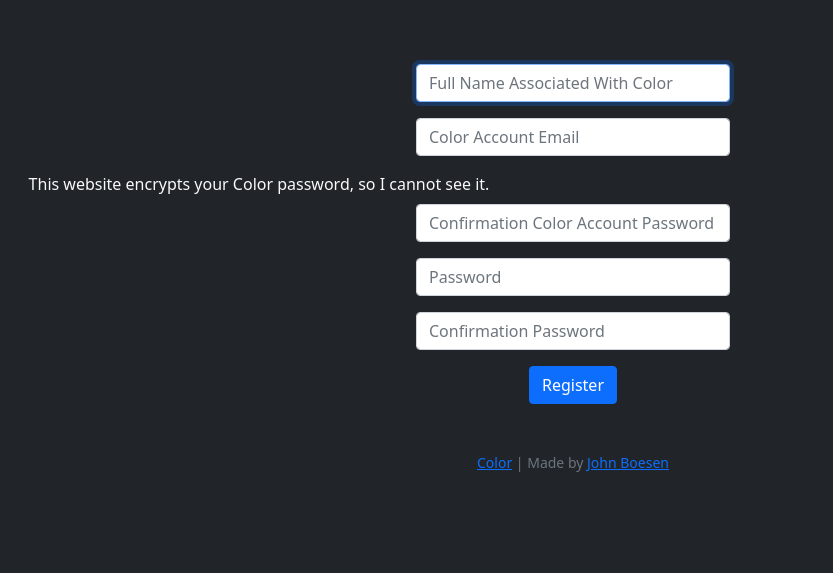
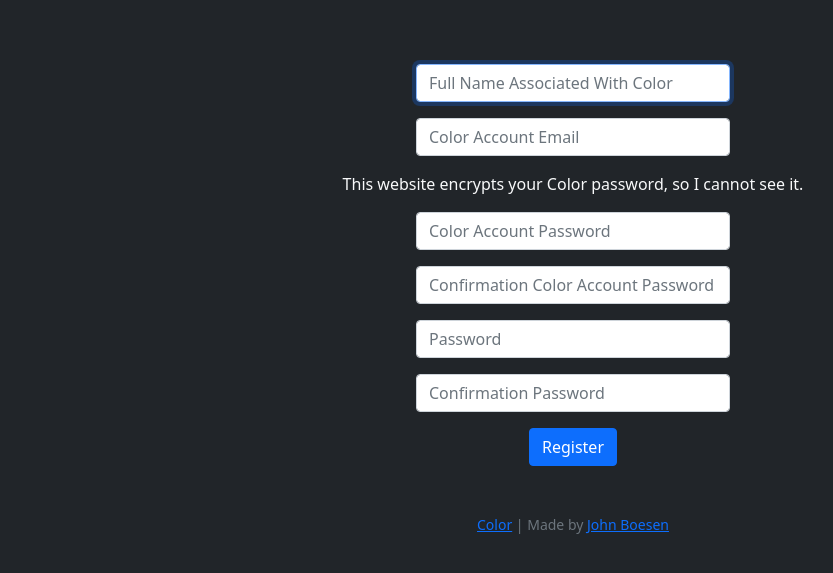
Before and after one commit to Jboesen/covid-activator, a Flask app: page /register in a window 1280 px wide. Shown: the part 88-661 px from the top of the page, without its empty margins (67-900 px from the left). Run offline with Flask 2, Linux system fonts and the light colour scheme; some libraries are stand-ins or nearby versions.

Commit message:
Update register.html

```diff
--- a/templates/register.html
+++ b/templates/register.html
@@ -19,7 +19,11 @@ Register
             <input autocomplete="off" class="form-control mx-auto w-25 mb-3" id="coloremail" name="coloremail"
                 placeholder="Color Account Email" type="text">
         </div>
-        <p class="mt-2 mb-2 text-light w-50" style="text-align: center">This website encrypts your Color password, so I cannot see it.</p>
+        <p class="text-light">This website encrypts your Color password, so I cannot see it.</p>
+        <div>
+            <input class="form-control mx-auto w-25 mb-3" id="colorpw" name="colorpw" placeholder="Color Account Password"
+                type="password">
+        </div>
         <div>
             <input class="form-control mx-auto w-25 mb-3" id="confcolorpw" name="confcolorpw"
                 placeholder="Confirmation Color Account Password" type="password">
```
